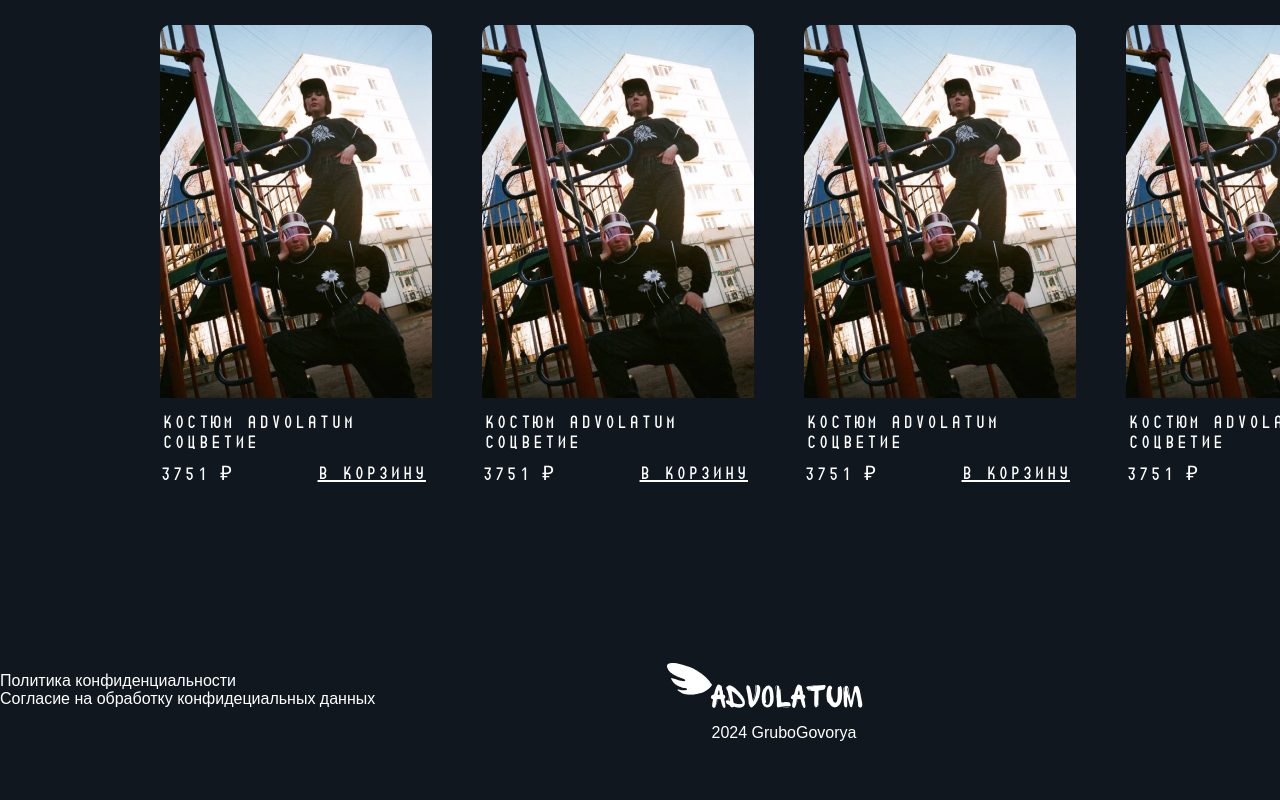
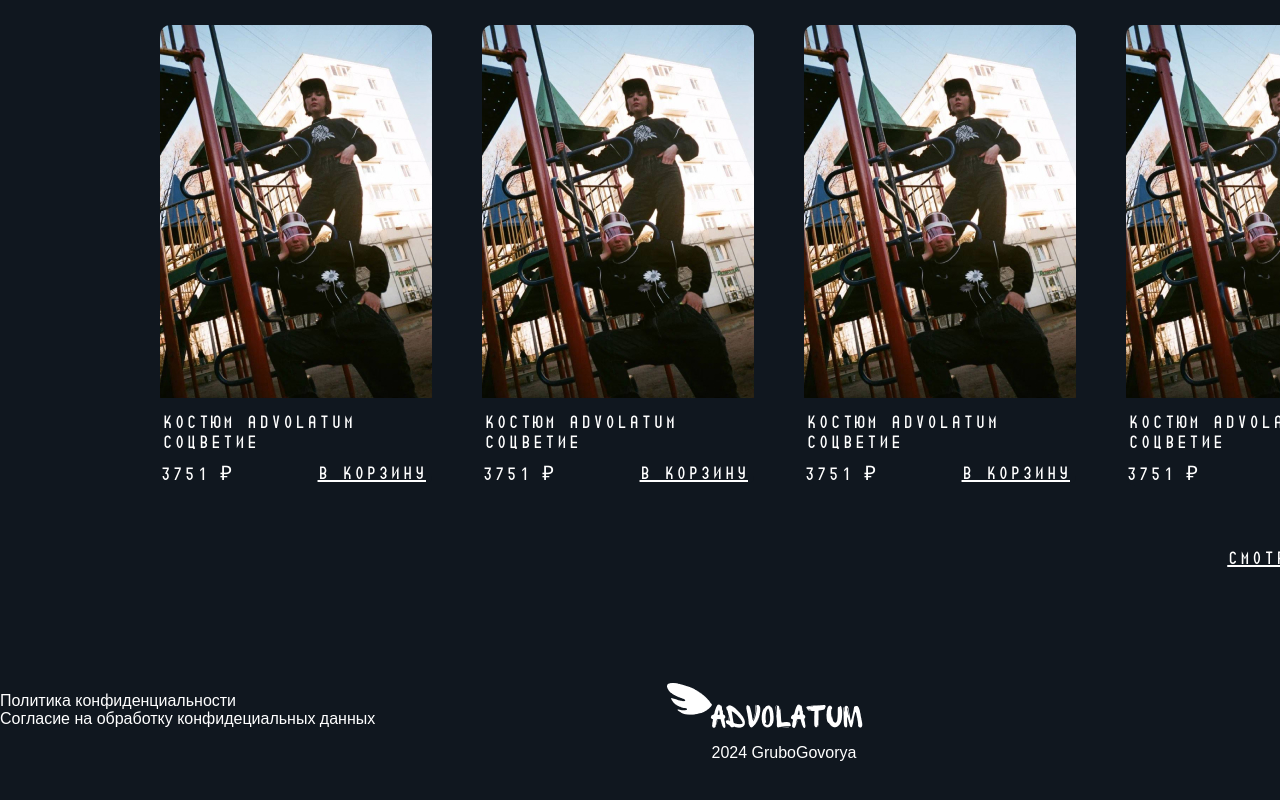
Before and after one commit to bogush01/bogush.github.io, a React (Create React App) app: page / in a window 1280 px wide. Shown: the part 2225-3025 px from the top of the page. Built offline with nearby package versions, Linux system fonts and the light colour scheme.

Commit message:
add link show more

```diff
--- a/src/pages/MainPage/index.css
+++ b/src/pages/MainPage/index.css
@@ -34,3 +34,20 @@
 .current-products-list-mb62 {
   margin-bottom: 62px;
 }
+
+.link-show-more-connainer {
+  text-align: right;
+  width: var(--central-block-width);
+  margin: 0 auto;
+}
+
+.link-show-more {
+  font-size: 20px;
+  color: #fff;
+  text-transform: uppercase;
+  transition: color 0.2s linear;
+}
+
+.link-show-more:hover {
+  color: var(--main-yellow);
+}
--- a/src/pages/MainPage/index.jsx
+++ b/src/pages/MainPage/index.jsx
@@ -39,6 +39,11 @@ const MainPage = () => {
           <h2 className="children-class">Акутальное</h2>
         </BackTextHeader>
         <CurrentProductsList className="current-products-list-mb62" />
+        <div className="link-show-more-connainer">
+          <Link className="link-show-more" to="/">
+            Смотреть больше
+          </Link>
+        </div>
       </section>
     </>
   );
```
